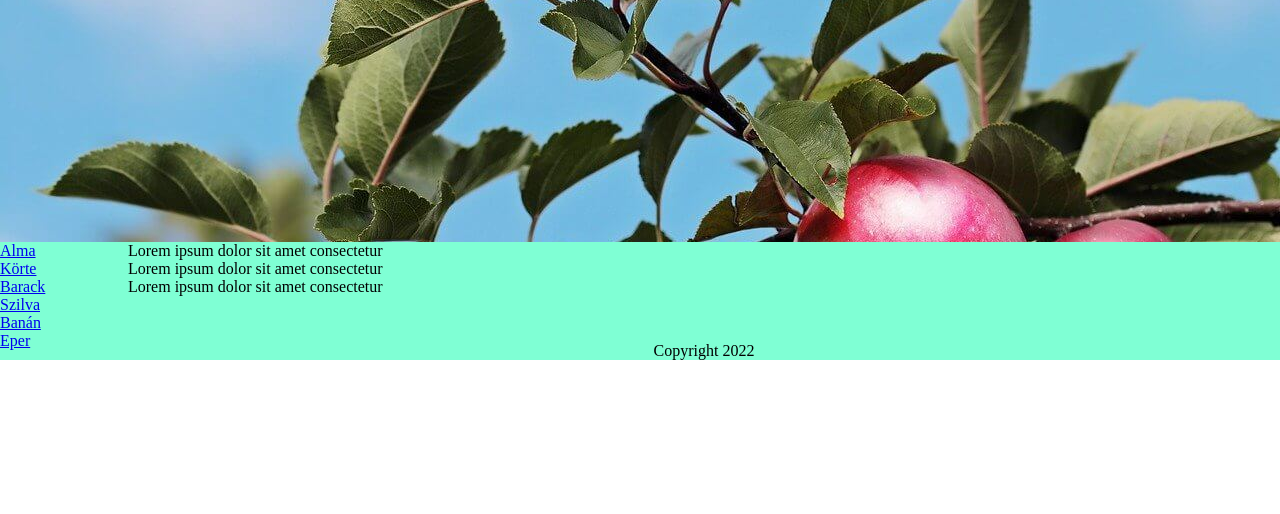
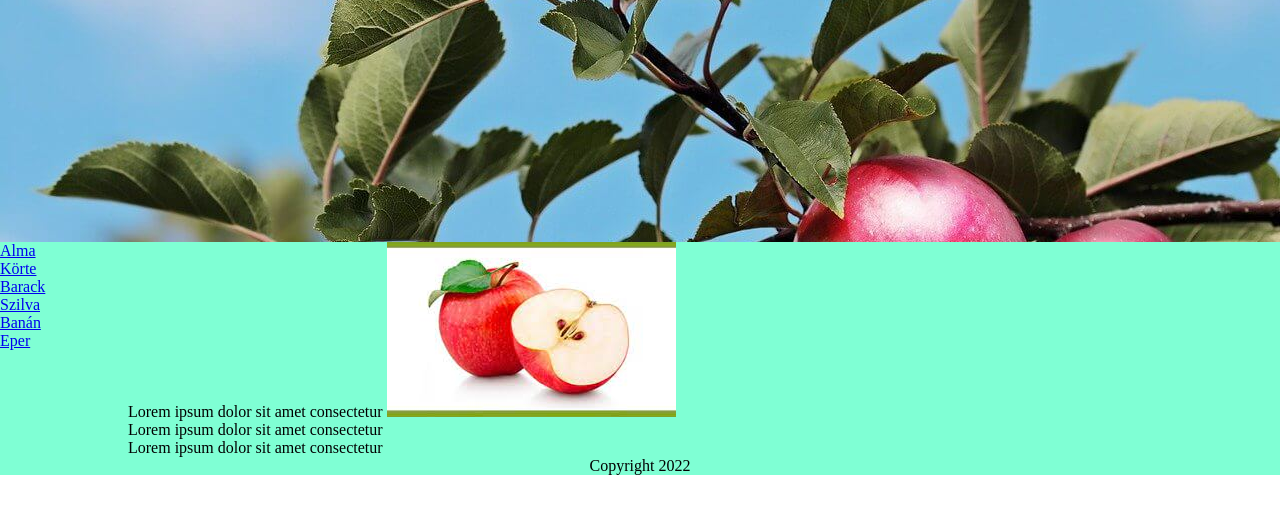
Before and after one commit to KuruczJanos/NodeHtml12.06, a website: page index.html in a window 1280 px wide. Shown: the part 58-572 px from the top of the page. Drawn offline with Linux system fonts and the light colour scheme.

Commit message:
Second commit

```diff
--- a/index.html
+++ b/index.html
@@ -25,7 +25,9 @@
             </div>
         </div>
         <div class="main2">
-            <p>Lorem ipsum dolor sit amet consectetur</p>
+            <p class="alma">Lorem ipsum dolor sit amet consectetur
+                <img src="./letöltés.jpg" alt="alma">
+            </p>
             <p>Lorem ipsum dolor sit amet consectetur</p>
             <p>Lorem ipsum dolor sit amet consectetur</p>
         </div>
```
